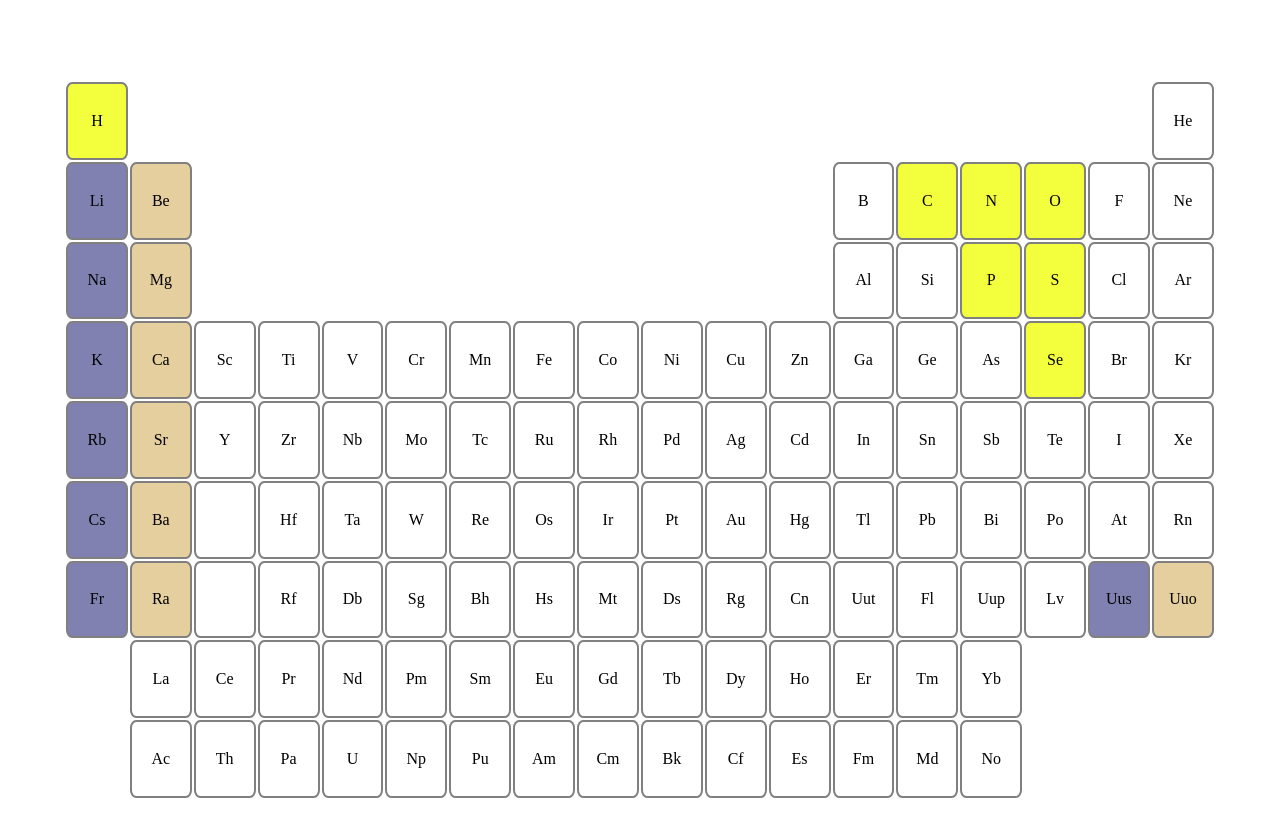
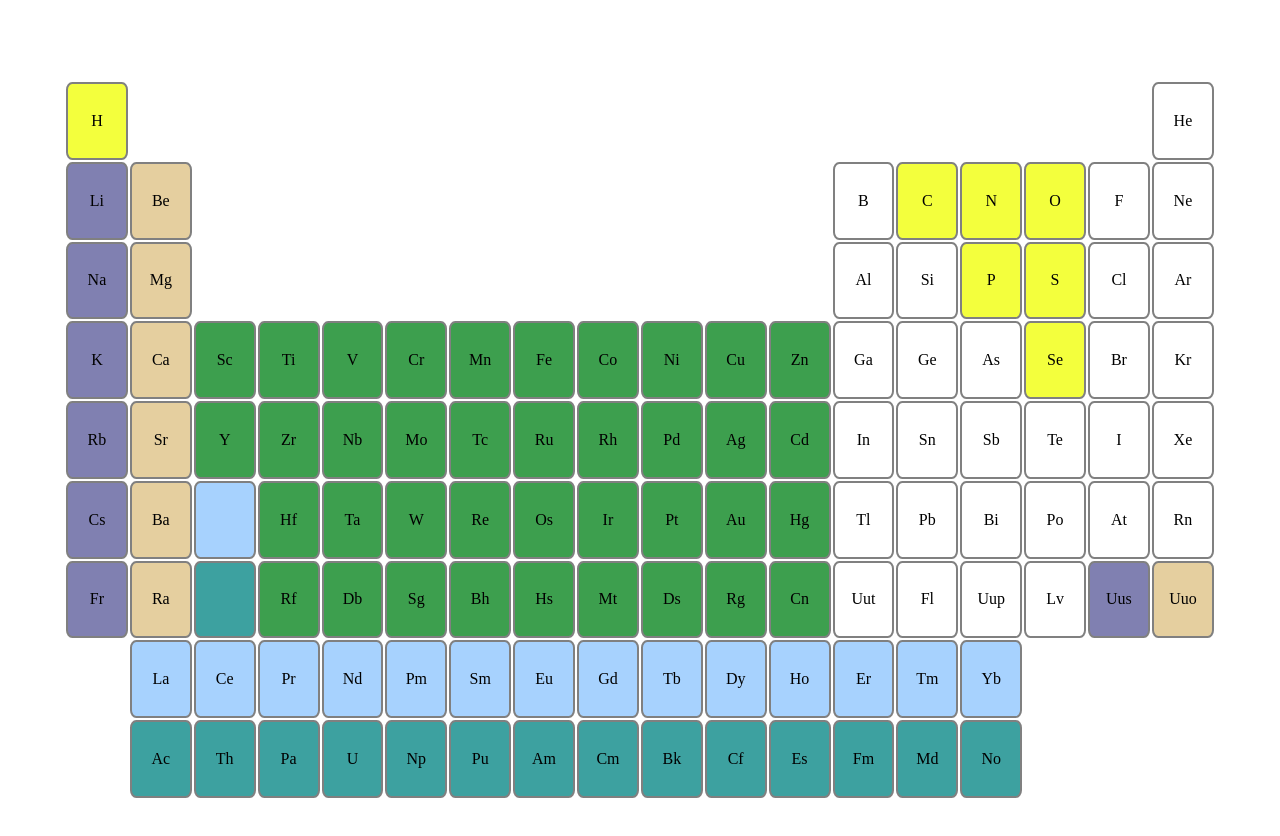
Before and after one commit to vincenzoarena/elements, a plain HTML site: page index.html in a window 1280 px wide. Drawn offline with Linux system fonts and the light colour scheme.

Commit message:
2022-01-26 - Elements WIP - Update 0003

```diff
--- a/css/style.css
+++ b/css/style.css
@@ -97,3 +97,27 @@ tr:nth-child(n+2):nth-child(-n+7) td:nth-child(2), tr:nth-child(7) :nth-child(18
 tr:nth-child(n+2):nth-child(-n+7) td:nth-child(2):hover, tr:nth-child(7) :nth-child(18):hover {
     background-color: rgba(229, 207, 159, 0.5);
 }
+
+tr:nth-child(n+4):nth-child(-n+5) td:nth-child(n+3):nth-child(-n+12), tr:nth-child(n+6):nth-child(-n+7) td:nth-child(n+4):nth-child(-n+12) {
+    background-color: rgba(61, 159, 78, 1);
+}
+
+tr:nth-child(n+4):nth-child(-n+5) td:nth-child(n+3):nth-child(-n+12):hover, tr:nth-child(n+6):nth-child(-n+7) td:nth-child(n+4):nth-child(-n+12):hover {
+    background-color: rgba(61, 159, 78, 0.5);
+}
+
+tr:nth-child(6) :nth-child(3), tr:nth-child(8) td:nth-child(n+2):nth-child(-n+15) {
+    background-color: rgba(167, 210, 254, 1);
+}
+
+tr:nth-child(6) :nth-child(3):hover, tr:nth-child(8) td:nth-child(n+2):nth-child(-n+15):hover {
+    background-color: rgba(167, 210, 254, 0.5);
+}
+
+tr:nth-child(7) :nth-child(3), tr:nth-child(9) td:nth-child(n+2):nth-child(-n+15) {
+    background-color: rgba(61, 161, 160, 1);
+}
+
+tr:nth-child(7) :nth-child(3):hover, tr:nth-child(9) td:nth-child(n+2):nth-child(-n+15):hover {
+    background-color: rgba(61, 161, 160, 1);
+}
```
